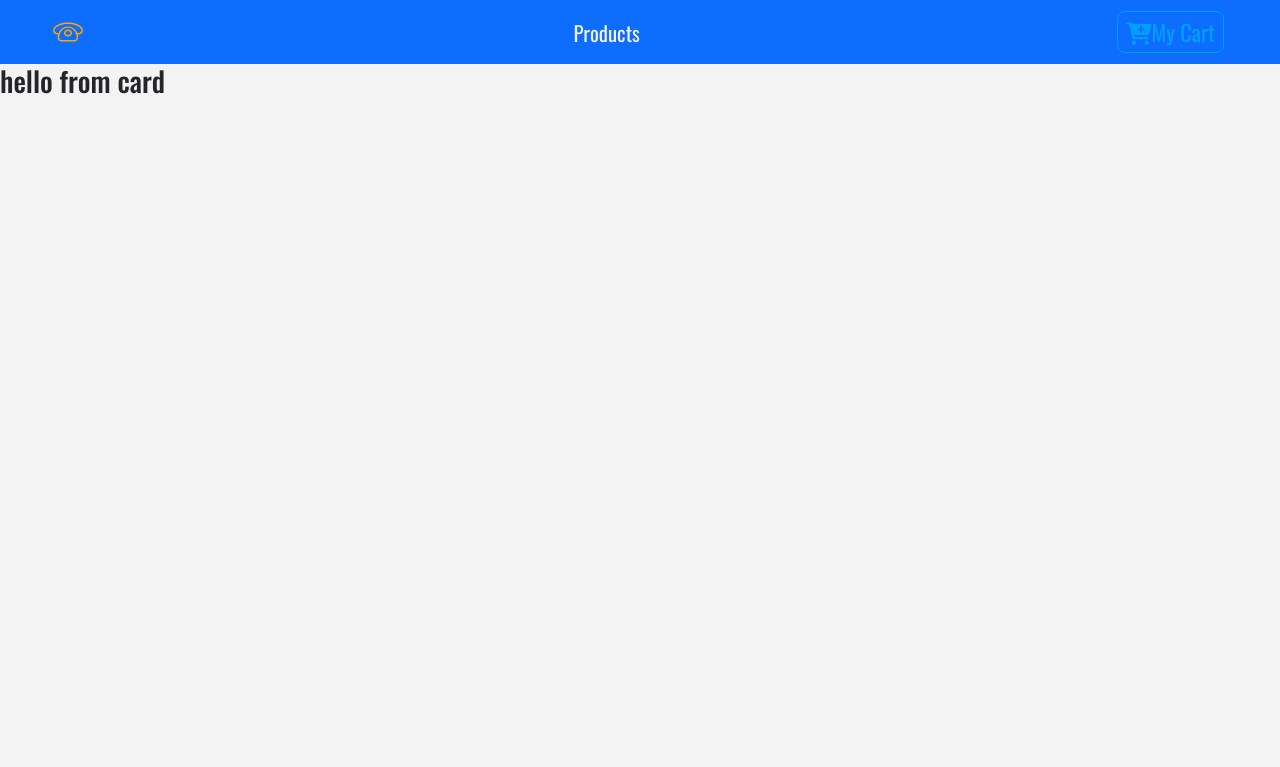
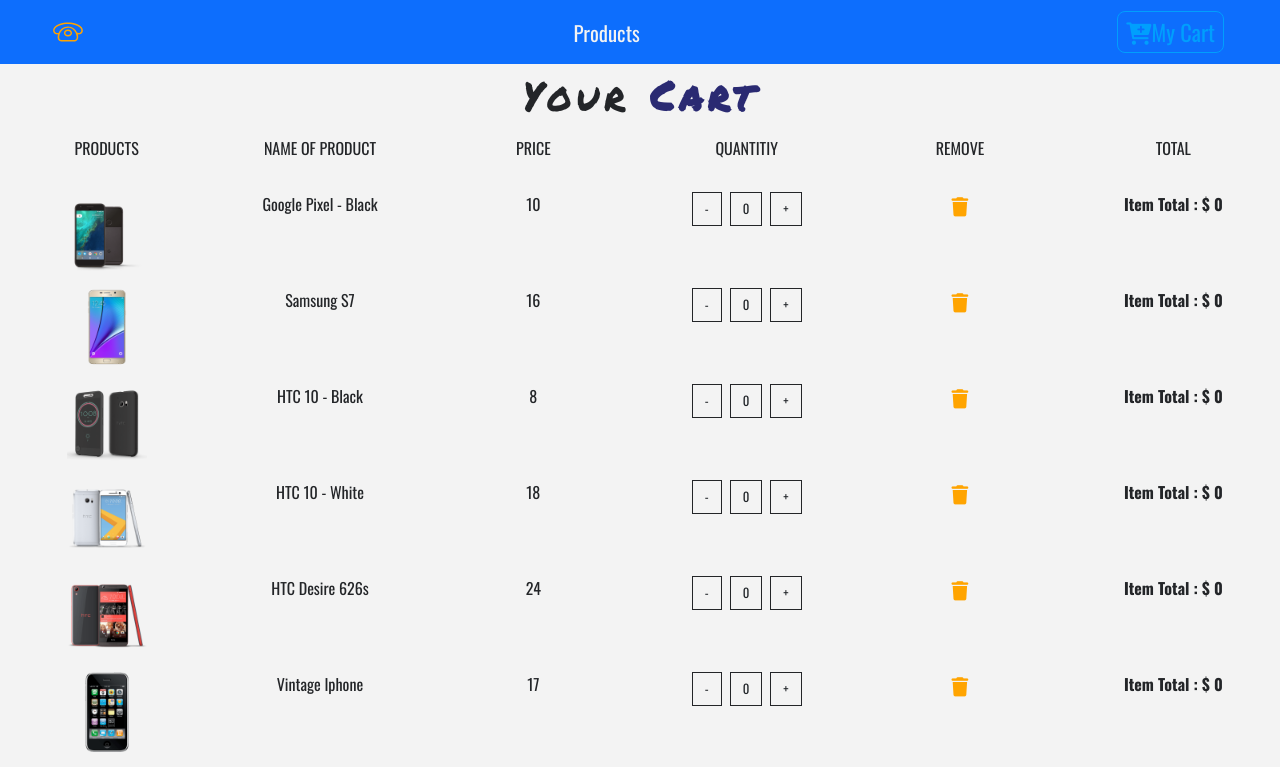
Before and after one commit to HayderRepo/react-phone-store, a React (Create React App) app: page /cart in a window 1280 px wide. Shown: the top 767 px of the page. Built offline with nearby package versions, Linux system fonts and the light colour scheme.

Commit message:
make the layout inside the cart

```diff
--- a/src/App.css
+++ b/src/App.css
@@ -24,3 +24,20 @@
 .text-bright {
   color: var(--lightBlue);
 }
+.btn-black{
+  color: var(--mainDark);
+  background: transparent;
+  text-transform: capitalize;
+  font-size: 0.8rem !important;
+  border-radius: 0 !important;
+  border: 0.1rem solid var(--mainDark) !important;
+}
+.btn-black:hover{
+  background: var(--mainDark) !important;
+  color: var(--mainWhite) !important;
+}
+.cart-icon{
+  cursor: pointer;
+  font-size: 1.2rem;
+  color: var(--mainYellow);
+}
--- a/src/components/cart/cart.jsx
+++ b/src/components/cart/cart.jsx
@@ -1,11 +1,31 @@
 import React, { Component } from "react";
+import Title from "../title";
+import CartColumns from "./cartColumns";
+import EmptyCart from "./emptyCart";
+import { ProductConsumer } from "../../context";
+import CartList from "./cartList";
 class Cart extends Component {
   state = {};
   render() {
     return (
-      <div>
-        <h3>hello from card</h3>
-      </div>
+      <section>
+        <ProductConsumer>
+          {(value) => {
+            const { cart } = value;
+            if (cart.length > 0) {
+              return (
+                <React.Fragment>
+                  <Title name="your" title="cart" />
+                  <CartColumns />
+                  <CartList value={value} />
+                </React.Fragment>
+              );
+            } else {
+              return <EmptyCart />;
+            }
+          }}
+        </ProductConsumer>
+      </section>
     );
   }
 }
--- /dev/null
+++ b/src/components/cart/cartColumns.jsx
@@ -0,0 +1,44 @@
+import React, { Component } from 'react';
+class CartColumns extends Component {
+    state = {  }
+    render() {
+        return (
+            <div className="container-fluid text-center d-none d-lg-block">
+                <div className="row">
+                    <div className="col-10 mx-auto col-lg-2">
+                        <p className="text-uppercase">
+                            products
+                        </p>
+                    </div>
+                    <div className="col-10 mx-auto col-lg-2">
+                        <p className="text-uppercase">
+                            name of product
+                        </p>
+                    </div>
+                    <div className="col-10 mx-auto col-lg-2">
+                        <p className="text-uppercase">
+                            price
+                        </p>
+                    </div>
+                    <div className="col-10 mx-auto col-lg-2">
+                        <p className="text-uppercase">
+                            quantitiy
+                        </p>
+                    </div>
+                    <div className="col-10 mx-auto col-lg-2">
+                        <p className="text-uppercase">
+                            remove
+                        </p>
+                    </div>
+                    <div className="col-10 mx-auto col-lg-2">
+                        <p className="text-uppercase">
+                            total
+                        </p>
+                    </div>
+                </div>
+            </div>
+        );
+    }
+}
+
+export default CartColumns;
--- /dev/null
+++ b/src/components/cart/cartItem.jsx
@@ -0,0 +1,53 @@
+import React, { Component } from "react";
+function CartItem({ item, value }) {
+  const { id, title, img, price, total, count } = item;
+  const { increment, decrement, removeItem } = value;
+  return (
+    <div className="row my-3 text-capitalize text-center">
+      <div className="col-10 mx-auto col-lg-2">
+        <img
+          src={img}
+          style={{ width: "5rem", height: "5rem" }}
+          className="img-fluid"
+          alt="product"
+        />
+      </div>
+      <div className="col-10 mx-auto col-lg-2">
+        <span className="d-lg-none">product : </span>
+        {title}
+      </div>
+      <div className="col-10 mx-auto col-lg-2">
+        <span className="d-lg-none">price : </span>
+        {price}
+      </div>
+      <div className="col-10 mx-auto col-lg-2 my-2 my-lg-0">
+        <div className="d-flex justify-content-center">
+          <div>
+            <span className="btn btn-black mx-1" onClick={() => decrement(id)}>
+              -
+            </span>
+            <span className="btn btn-black mx-1">{count}</span>
+            <span className="btn btn-black mx-1" onClick={() => increment(id)}>
+              +
+            </span>
+          </div>
+        </div>
+      </div>
+      {/*  */}
+      <div className="col-10 mx-auto col-lg-2 my-2 my-lg-0">
+        <div
+          className="cart-icon"
+          onClick={() => {
+            removeItem(id);
+          }}>
+          <i className="fas fa-trash"></i>
+        </div>
+      </div>
+      <div className="col-10 mx-auto col-lg-2 my-2 my-lg-0">
+        <strong>item total : $ {total}</strong>
+      </div>
+    </div>
+  );
+}
+
+export default CartItem;
--- /dev/null
+++ b/src/components/cart/cartList.jsx
@@ -0,0 +1,16 @@
+import React from "react";
+import CartItem from "./cartItem";
+
+function CartList({ value }) {
+  const { cart } = value;
+
+  return (
+    <div className="container-fluid">
+      {cart.map((item) => {
+        return <CartItem key={item.id} item={item} value={value} />;
+      })}
+    </div>
+  );
+}
+
+export default CartList;
--- /dev/null
+++ b/src/components/cart/emptyCart.jsx
@@ -0,0 +1,17 @@
+import React, { Component } from "react";
+class EmptyCart extends Component {
+  state = {};
+  render() {
+    return (
+      <div className="container mt-5">
+        <div className="row">
+          <div className="col-10 mx-auto text-center text-title">
+            <h1>your cart is currently empty</h1>
+          </div>
+        </div>
+      </div>
+    );
+  }
+}
+
+export default EmptyCart;
--- a/src/context.jsx
+++ b/src/context.jsx
@@ -9,7 +9,7 @@
   state = {
     products: storeProducts,
     detailProduct: detailProduct,
-    cart: [],
+    cart: storeProducts,
     modalOpen: false,
     modalProdact: detailProduct,
     cartSubTotal:0,
```
